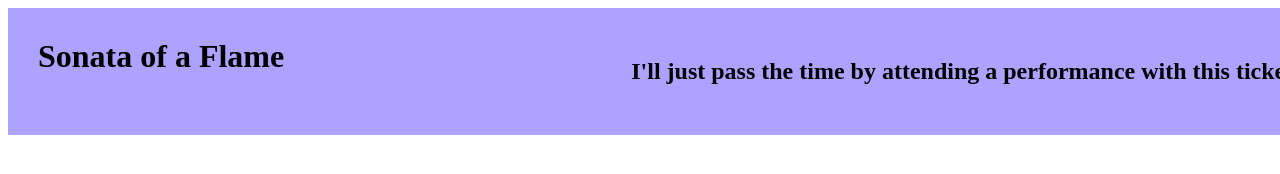
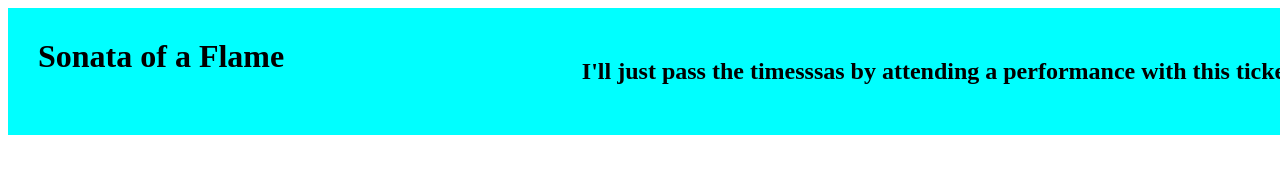
Before and after one commit to yshfarfalle/page, a plain HTML site: page index.html in a window 1280 px wide. Drawn offline with Linux system fonts and the light colour scheme.

Commit message:
trestst
ssts

```diff
--- a/index.html
+++ b/index.html
@@ -8,10 +8,10 @@
             position: fixed;
             display: flex;
             justify-content: space-between;
-            background-color: rgb(173, 162, 255);
             width: 99vw;
             height: flex;
             padding: 30px;
+            background-color: aqua;
             }
             header h1{
                 margin: 0px;
@@ -19,11 +19,12 @@
             header>div>img{
                 margin: 13px 0px;
             }
+
         </style>
     </head>
     <header>
         <h1>Sonata of a Flame</h1>
-        <h2>I'll just pass the time by attending a performance with this ticket..</h2>
+        <h2>I'll just pass the timesssas by attending a performance with this ticket..</h2>
     </header>
 
     <body>
```
